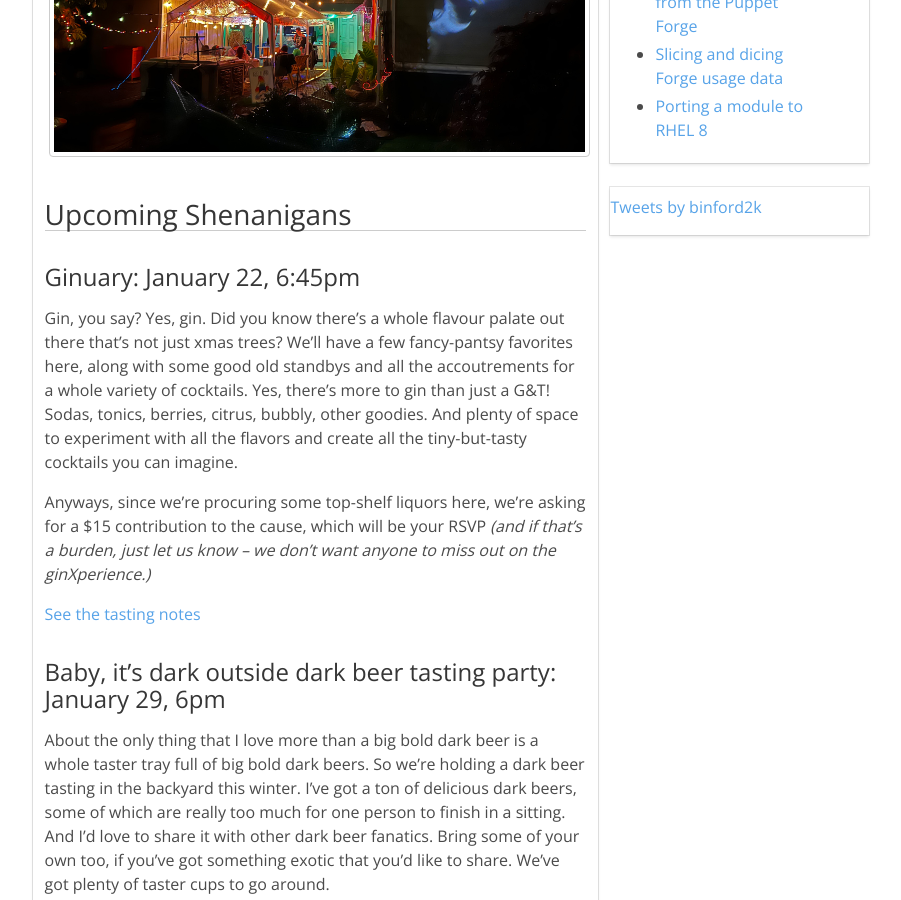
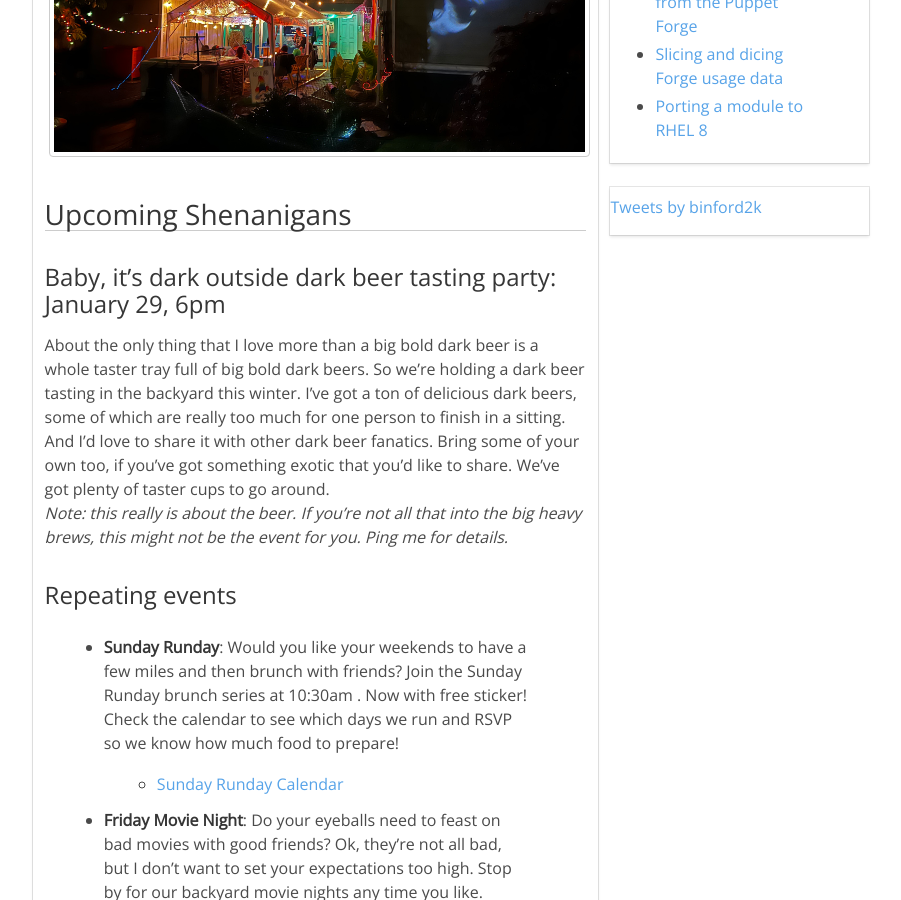
Before and after one commit to binford2k/binford2k.com, a Jekyll site: the page built from backyard.md, in a window 1280 px wide and 900 px high, scrolled down 569 px. Shown: the whole window, without its empty margins (183-1084 px from the left). Built offline with Jekyll 4.4.1, drawn with Linux system fonts in a browser that asks for light colours; Markdown is read by kramdown in place of the engine named in the settings; comment, search, counter and statistics services are not loaded.

Commit message:
ginuary is done

```diff
--- a/backyard.md
+++ b/backyard.md
@@ -15,21 +15,6 @@ invited to bring your own to add to the collective.
 
 
 ## Upcoming Shenanigans
-
-### Ginuary: January 22, 6:45pm
-
-Gin, you say? Yes, gin. Did you know there's a whole flavour palate out there that's
-not just xmas trees? We'll have a few fancy-pantsy favorites here, along with some good
-old standbys and all the accoutrements for a whole variety of cocktails. Yes, there's
-more to gin than just a G&T! Sodas, tonics, berries, citrus, bubbly, other goodies.
-And plenty of space to experiment with all the flavors and create all the tiny-but-tasty
-cocktails you can imagine.
-
-Anyways, since we're procuring some top-shelf liquors here, we're asking for a $15
-  contribution to the cause, which will be your RSVP *(and if that's a burden, just let
-us know -- we don't want anyone to miss out on the ginXperience.)*
-
-[See the tasting notes](gin)
 
 
 ### Baby, it's dark outside dark beer tasting party: January 29, 6pm
```
